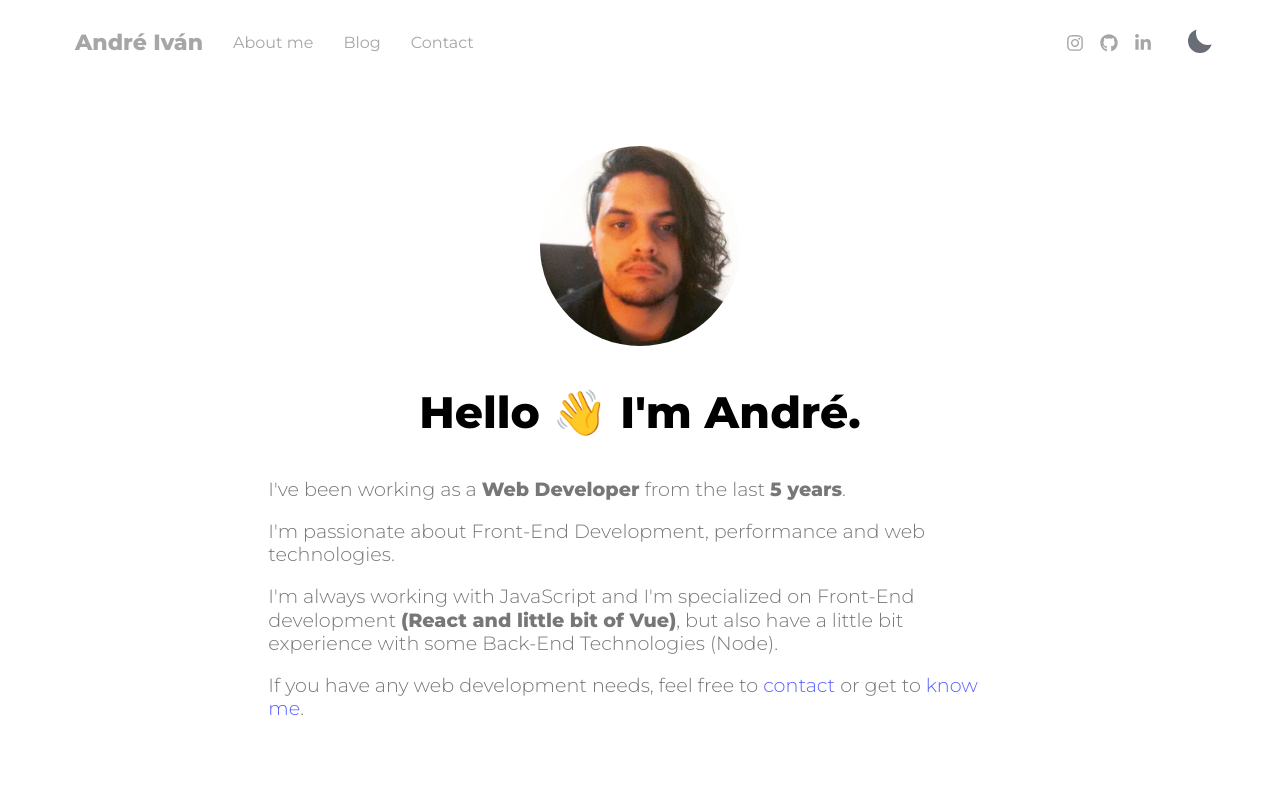
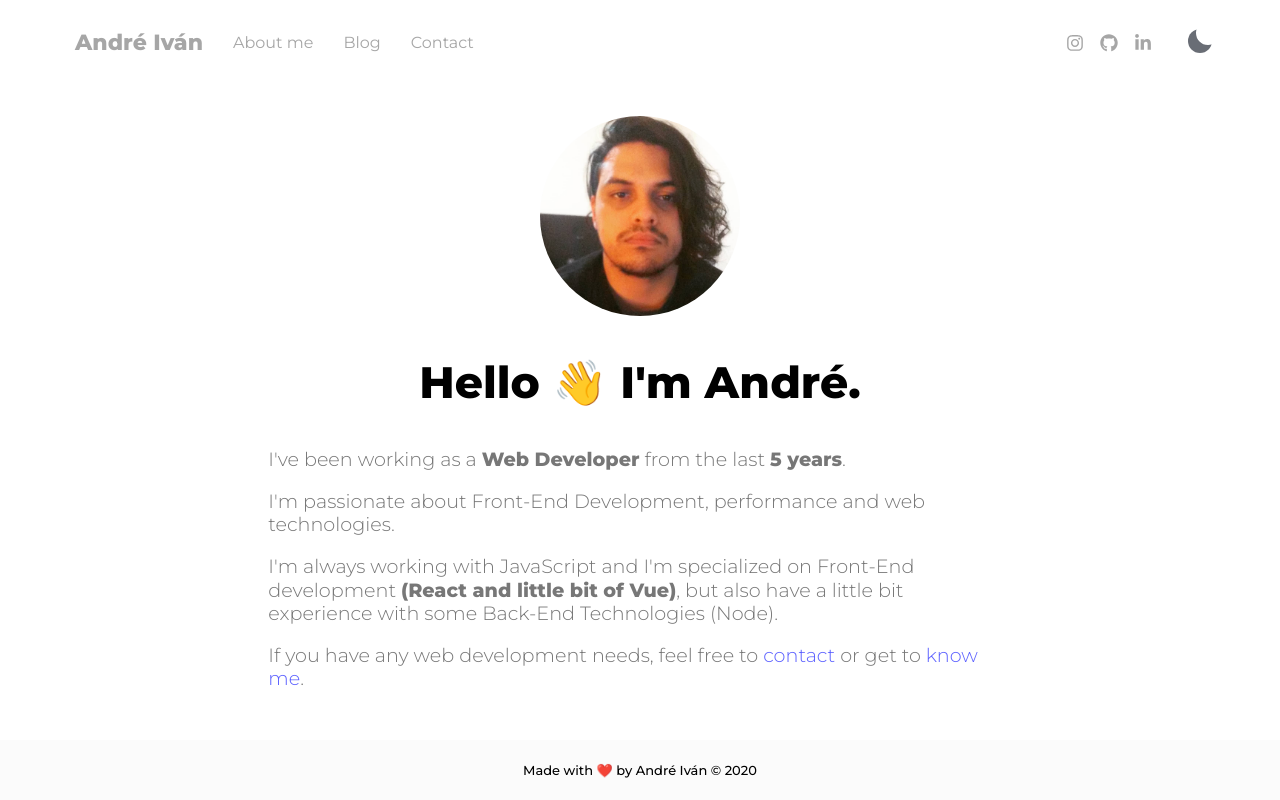
Before and after one commit to maitzeth/maitzeth, a Next.js app: page / in a window 1280 px wide. Built offline with nearby package versions, Linux system fonts and the light colour scheme.

Commit message:
Adding the footer

```diff
--- /dev/null
+++ b/components/Footer.js
@@ -0,0 +1,28 @@
+import React from "react";
+import styled from "styled-components";
+import Typography from "./Typography";
+import { BRAND } from "../config";
+
+const Footer = () => {
+  return (
+    <Wrapper>
+      <Typography fontSize={13} fontWeight="500">
+        Made with ❤️ by {BRAND} © 2020
+      </Typography>
+    </Wrapper>
+  );
+};
+
+const Wrapper = styled.footer`
+  height: 60px;
+  display: flex;
+  align-items: center;
+  justify-content: center;
+  background-color: ${(props) => props.theme.colors.footer};
+
+  p {
+    margin: 0;
+  }
+`;
+
+export default Footer;
--- a/components/Layout.js
+++ b/components/Layout.js
@@ -1,17 +1,31 @@
 import React from "react";
 import Header from "./Header";
 import Navbar from "./Navbar";
+import Footer from "./Footer";
 import PropTypes from "prop-types";
 import { Container } from "./styles/Grid";
 import styled from "styled-components";
 
-const Layout = ({ children, title, fullHeight, topSpace }) => (
+const Layout = ({
+  children,
+  title,
+  fullHeight,
+  topSpace,
+  justifyCenter,
+  alignItemsCenter,
+}) => (
   <>
     <Header title={title} />
     <Navbar />
-    <StyledContainer fullHeight={fullHeight} topSpace={topSpace}>
+    <StyledContainer
+      fullHeight={fullHeight}
+      topSpace={topSpace}
+      justifyCenter={justifyCenter}
+      alignItemsCenter={alignItemsCenter}
+    >
       {children}
     </StyledContainer>
+    <Footer />
   </>
 );
 
@@ -19,6 +33,8 @@ Layout.propTypes = {
   title: PropTypes.string,
   children: PropTypes.node.isRequired,
   fullHeight: PropTypes.bool,
+  justifyCenter: PropTypes.bool,
+  alignItemsCenter: PropTypes.bool,
 };
 
 const StyledContainer = styled(Container)`
--- a/components/styles/Grid.js
+++ b/components/styles/Grid.js
@@ -16,12 +16,13 @@ export const Container = styled.section`
   ${(props) =>
     props.fullHeight &&
     `
-    min-height: calc(100vh - 85px);
+    min-height: calc(100vh - 85px - 60px);
     display: flex;
-    align-items: center;
-    justify-content: center;
     flex-direction: column;
   `};
+
+  ${(props) => props.justifyCenter && `justify-content: center;`}
+  ${(props) => props.alignItemsCenter && `align-items: center;`}
 
   @media ${device.wideScreen} {
     max-width: ${mediaQuerySizes.extraLarge}px;
--- a/config.js
+++ b/config.js
@@ -60,6 +60,7 @@ const lightTheme = {
     black: "#000",
     white: "#fff",
     postItem: "#fff",
+    footer: "#80808008",
   },
 };
 
@@ -71,6 +72,7 @@ const darkTheme = {
     black: "#000",
     white: "#fff",
     postItem: "#0d1131",
+    footer: "#0d1131",
   },
 };
 
--- a/pages/_app.js
+++ b/pages/_app.js
@@ -60,6 +60,16 @@ const GlobalStyle = createGlobalStyle`
     overflow: auto;
     color: ${(props) => props.theme.colors.codeColor};
   }
+
+  .post-wrapper {
+    p, h1, h2, h3, h4, h5, h6 {
+      color: ${(props) => props.theme.colors.text};
+    }
+  }
+
+  .w-100 {
+    width: 100%;
+  }
 `;
 
 function MyApp({ Component, pageProps }) {
--- a/pages/blog.js
+++ b/pages/blog.js
@@ -31,8 +31,8 @@ const Blog = () => {
   };
 
   return (
-    <Layout title="Home" topSpace>
-      <Row>{renderPostOrLoader()}</Row>
+    <Layout title="Home" fullHeight>
+      <Row className="w-100">{renderPostOrLoader()}</Row>
     </Layout>
   );
 };
--- a/pages/blog/[slug].js
+++ b/pages/blog/[slug].js
@@ -41,7 +41,9 @@ const PostItem = () => {
           <Typography fontSize={16} color="gray" fontWeight="300">
             {data.subtitle}
           </Typography>
-          <ReactMarkdown>{data.content}</ReactMarkdown>
+          <div className="post-wrapper">
+            <ReactMarkdown>{data.content}</ReactMarkdown>
+          </div>
         </Col>
       </Row>
     );
--- a/pages/index.js
+++ b/pages/index.js
@@ -8,7 +8,7 @@ const Home = () => {
   const yearsWorking = () => new Date().getFullYear() - 2015;
 
   return (
-    <Layout title="Home" fullHeight>
+    <Layout title="Home" fullHeight justifyCenter>
       <Row alignItems="center">
         <Col size={8} offset={2}>
           <HomeImage src="/images/myself.jpg" alt="poket logo" />
```
